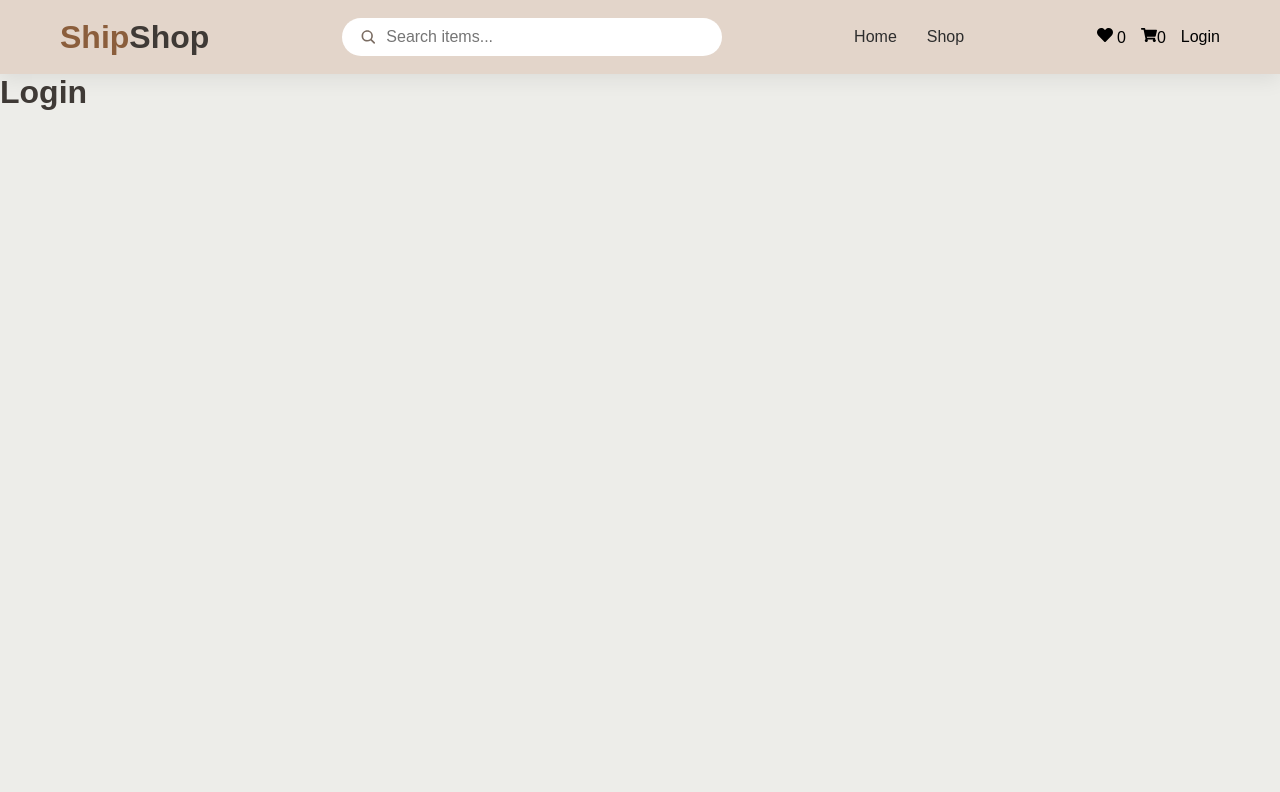
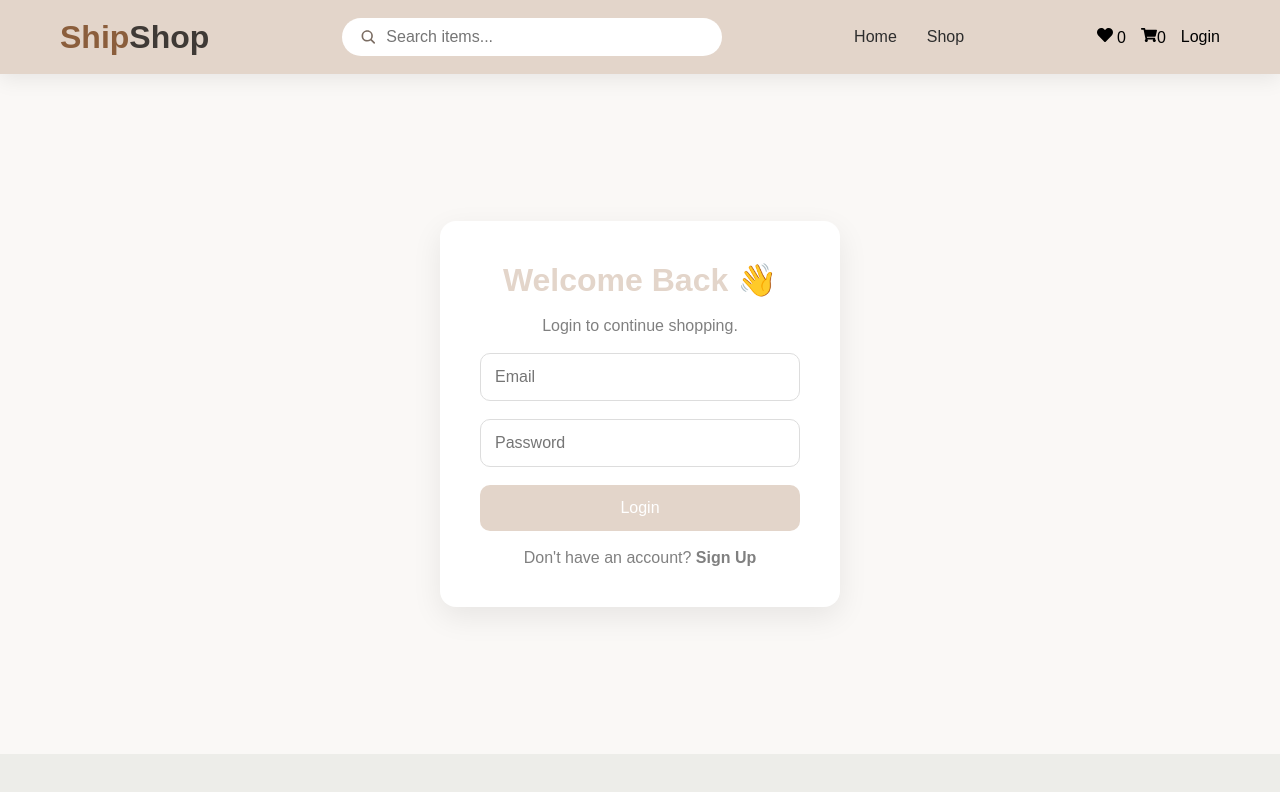
Before and after one commit to shwetha-c-hub/ShipShop, a React (Create React App) app: page /login in a window 1280 px wide. Shown: the top 792 px of the page. Built offline with nearby package versions, Linux system fonts and the light colour scheme.

Commit message:
added login

```diff
--- a/src/pages/Login.jsx
+++ b/src/pages/Login.jsx
@@ -1,5 +1,52 @@
+import "../styles/Login.css";
+import { useState } from "react";
+
 function Login() {
-    return <h1>Login</h1>;
+    const [email, setEmail] = useState("");
+    const [password, setPassword] = useState("");
+
+    const handleSubmit = (e) => {
+        e.preventDefault();
+
+        console.log(email);
+        console.log(password);
+    };
+
+    return (
+        <div className="login-container">
+
+            <form className="login-form" onSubmit={handleSubmit}>
+
+                <h1>Welcome Back 👋</h1>
+
+                <p>Login to continue shopping.</p>
+
+                <input
+                    type="email"
+                    placeholder="Email"
+                    value={email}
+                    onChange={(e) => setEmail(e.target.value)}
+                />
+
+                <input
+                    type="password"
+                    placeholder="Password"
+                    value={password}
+                    onChange={(e) => setPassword(e.target.value)}
+                />
+
+                <button type="submit">
+                    Login
+                </button>
+
+                <p className="signup-text">
+                    Don't have an account? <span>Sign Up</span>
+                </p>
+
+            </form>
+
+        </div>
+    );
 }
 
 export default Login;
--- /dev/null
+++ b/src/styles/Login.css
@@ -0,0 +1,62 @@
+.login-container {
+    min-height: 85vh;
+    display: flex;
+    justify-content: center;
+    align-items: center;
+    background: #faf8f6;
+}
+
+.login-form {
+    width: 400px;
+    background: white;
+    padding: 40px;
+    border-radius: 16px;
+    box-shadow: 0 10px 30px rgba(0, 0, 0, .08);
+
+    display: flex;
+    flex-direction: column;
+    gap: 18px;
+}
+
+.login-form h1 {
+    text-align: center;
+    color: var(--navbar-color);
+}
+
+.login-form p {
+    text-align: center;
+    color: gray;
+}
+
+.login-form input {
+    padding: 14px;
+    border: 1px solid #ddd;
+    border-radius: 10px;
+    outline: none;
+    font-size: 16px;
+}
+
+.login-form input:focus {
+    border-color: var(--primary-color);
+}
+
+.login-form button {
+    padding: 14px;
+    border: none;
+    border-radius: 10px;
+    background: var(--navbar-color);
+    color: white;
+    cursor: pointer;
+    font-size: 16px;
+    transition: .3s;
+}
+
+.login-form button:hover {
+    background: var(--hover-color);
+}
+
+.signup-text span {
+    color: var(--primary-color);
+    font-weight: bold;
+    cursor: pointer;
+}
```
